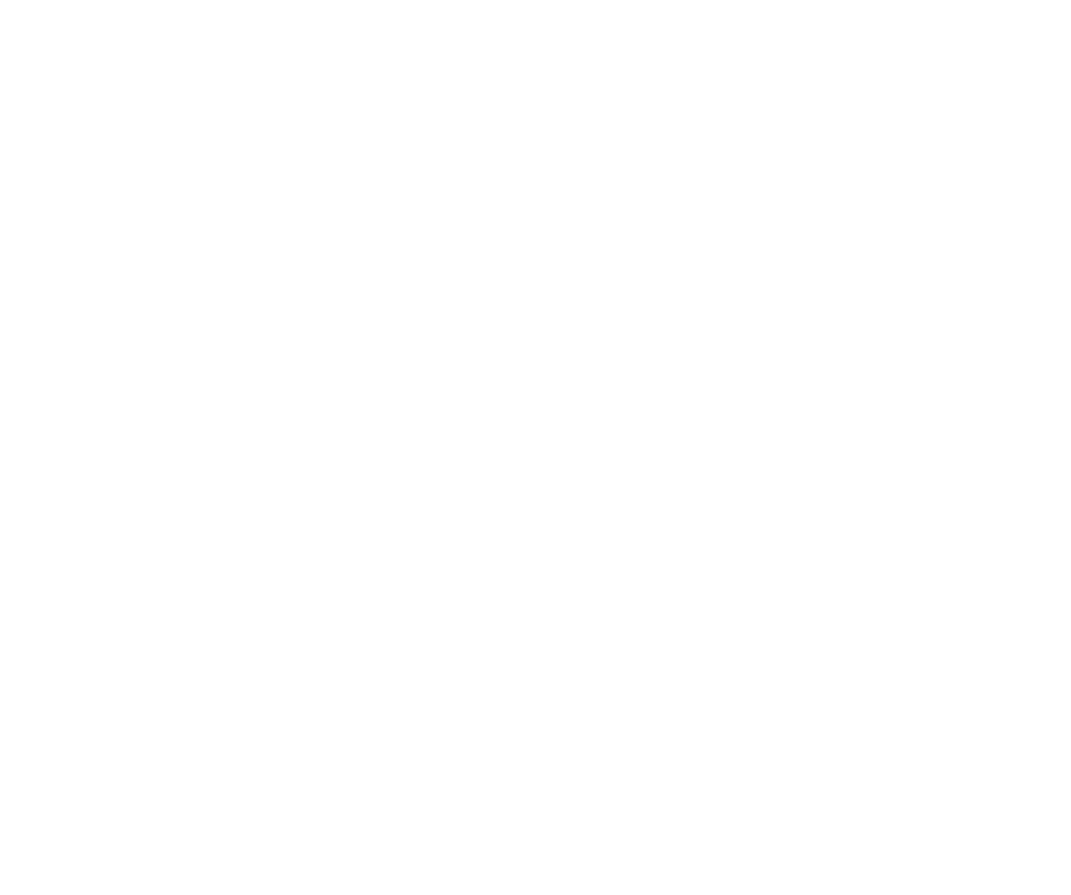
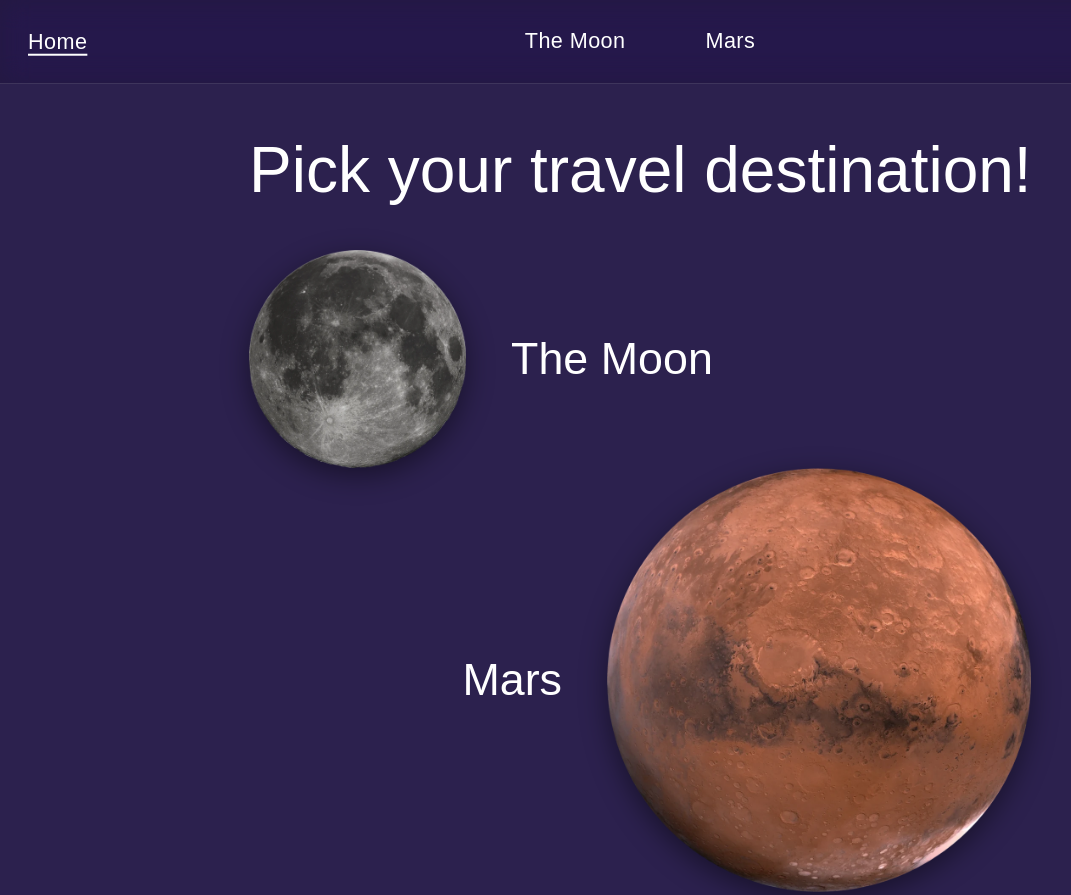
Before and after one commit to fugaiii/abandoned-but-not-forgotten, a plain HTML site: page website/index.html in a window 1280 px wide. Shown: the top 895 px of the page, without its empty margins (0-1071 px from the left). Before the commit the page ends 800 px from the top, so only its background shows below. Drawn offline with Linux system fonts and the light colour scheme; a web font is replaced by a local one.

Commit message:
There's now a homepage where you select where to go (celestial object), added shadows to the big text on the Moon & Mars page + shadows on the homepage behind the Moon and Mars, made a function that let's the user travel even if they clicked on the text on the homepage, made the offset of the underline under the text in the menu bar on top from 8px to 5px.

```diff
--- /dev/null
+++ b/website/home.css
@@ -0,0 +1,130 @@
+/* ==========================================================
+   HOME PAGE  (index.html)
+   Pick the Moon or Mars. Click a planet (or its name) to go there.
+   ========================================================== */
+
+.home {
+  /* Fill the screen, so the fade sits at the very bottom
+     (150px = the height of .fade-to-black) */
+  min-height: calc(100vh - 150px);
+  padding: 130px 6vw 60px;            /* 84px top bar + some air */
+
+  /* Real-life sizes: Mars is 1.951x wider than the Moon
+     (Moon radius 1,737.4 km, Mars radius 3,389.5 km).
+     Only change --moon-size; Mars follows automatically. */
+  --moon-size: clamp(120px, 17vw, 300px);
+  --mars-size: calc(var(--moon-size) * 1.951);
+}
+
+/* Shrinks to the width of the title and sits in the middle.
+   The Moon starts where the title starts, Mars ends where it ends. */
+.home-inner {
+  width: fit-content;
+  margin: 0 auto;
+}
+
+/* ---------- Title ---------- */
+
+.home h1 {
+  margin: 0 0 40px;
+  text-align: center;
+  font-size: clamp(2rem, 5vw, 4rem);
+  font-weight: 400;
+  line-height: 1.25;
+  user-select: none;
+  animation: rise-in 0.6s cubic-bezier(0.22, 1, 0.36, 1) both;
+}
+
+/* ---------- The two planets ---------- */
+
+/* Moon on the left edge, Mars on the right edge */
+.destinations {
+  display: flex;
+  flex-direction: column;
+}
+
+.destination {
+  display: flex;
+  align-items: center;                /* name's middle = planet's middle */
+  gap: clamp(20px, 3.5vw, 64px);
+  color: #ffffff;
+  text-decoration: none;
+  border-radius: 999px;               /* round focus ring for keyboard users */
+}
+
+.destination-moon {
+  align-self: flex-start;
+}
+
+.destination-mars {
+  align-self: flex-end;
+}
+
+.planet {
+  display: block;
+  height: auto;
+  user-select: none;
+  -webkit-user-drag: none;
+
+  /* Small shadow under the planet. drop-shadow (not box-shadow)
+     follows the round shape instead of the square picture box. */
+  filter: drop-shadow(0 8px 14px rgba(0, 0, 0, 0.45));
+  transition: transform 0.25s cubic-bezier(0.22, 1, 0.36, 1),
+              filter 0.25s cubic-bezier(0.22, 1, 0.36, 1);
+}
+
+.destination-moon .planet {
+  width: var(--moon-size);
+}
+
+.destination-mars .planet {
+  width: var(--mars-size);
+}
+
+.planet-name {
+  font-size: clamp(1.4rem, 3.5vw, 3rem);
+  user-select: none;
+  transition: transform 0.25s cubic-bezier(0.22, 1, 0.36, 1);
+}
+
+/* The name grows away from its planet, so they never bump into each other */
+.destination-moon .planet-name {
+  transform-origin: left center;
+}
+
+.destination-mars .planet-name {
+  transform-origin: right center;
+}
+
+/* Planet AND name grow a little when you point at either one
+   = "you can click me!" */
+.destination:hover .planet,
+.destination:focus-visible .planet,
+.destination:hover .planet-name,
+.destination:focus-visible .planet-name {
+  transform: scale(1.06);
+}
+
+/* ...and its shadow gets bigger and softer, like it lifts off the page */
+.destination:hover .planet,
+.destination:focus-visible .planet {
+  filter: drop-shadow(0 16px 24px rgba(0, 0, 0, 0.5));
+}
+
+.destination:focus-visible {
+  outline: 3px solid #ffffff;
+  outline-offset: 8px;
+}
+
+/* ---------- Respect people who turn off animations ---------- */
+
+@media (prefers-reduced-motion: reduce) {
+  .home h1 {
+    animation: none;
+  }
+
+  .planet,
+  .planet-name {
+    transition: none;
+  }
+}
--- a/website/index.html
+++ b/website/index.html
@@ -0,0 +1,55 @@
+<!DOCTYPE html>
+<html lang="en">
+<head>
+  <meta charset="UTF-8">
+  <meta name="viewport" content="width=device-width, initial-scale=1.0">
+  <title>Pick your travel destination!</title>
+
+  <!-- Load the Lexend Exa font from Google Fonts -->
+  <link rel="preconnect" href="https://fonts.googleapis.com">
+  <link rel="preconnect" href="https://fonts.gstatic.com" crossorigin>
+  <link href="https://fonts.googleapis.com/css2?family=Lexend+Exa:wght@300;400;500;700&display=swap" rel="stylesheet">
+
+  <!-- Same stylesheet as the Moon & Mars pages -->
+  <link rel="stylesheet" href="style.css">
+  <!-- Styles only for the home page -->
+  <link rel="stylesheet" href="home.css">
+</head>
+<body class="page-home">
+
+  <!-- Frosted top bar, stays on screen while scrolling -->
+  <nav class="topbar">
+    <a href="index.html" class="return-link active">Home</a>
+
+    <div class="nav-center">
+      <a href="moon.html">The Moon</a>
+      <a href="mars.html">Mars</a>
+    </div>
+  </nav>
+
+  <main class="home">
+    <!-- As wide as the title, so the planets line up with its edges -->
+    <div class="home-inner">
+      <h1>Pick your travel destination!</h1>
+
+      <!-- The whole row (picture + name) is one big button,
+           so little fingers can't miss it -->
+      <div class="destinations">
+        <a href="moon.html" class="destination destination-moon">
+          <img class="planet" src="images/moon-disk.webp" alt="" width="1000" height="1000">
+          <span class="planet-name">The Moon</span>
+        </a>
+
+        <a href="mars.html" class="destination destination-mars">
+          <span class="planet-name">Mars</span>
+          <img class="planet" src="images/mars-disk.webp" alt="" width="1000" height="1000">
+        </a>
+      </div>
+    </div>
+  </main>
+
+  <!-- Short fade from the page color into black at the very end -->
+  <div class="fade-to-black"></div>
+
+</body>
+</html>
--- a/website/style.css
+++ b/website/style.css
@@ -5,6 +5,11 @@
   --hero-image: url('images/mars.jpg');
   --hero-overlay: linear-gradient(to bottom, rgba(190, 151, 120, 0) 55%, #be9778 100%);
   --bar-tint: rgba(30, 20, 15, 0.35);      /* warm brown tint */
+}
+
+.page-home {
+  --page-color: #2c214e;
+  --bar-tint: rgba(20, 14, 40, 0.35);      /* dark purple tint */
 }
 
 .page-moon {
@@ -77,9 +82,9 @@ body {
   gap: 80px;
 }
 
-.nav-center a.active {
+.topbar a.active {
   text-decoration: underline;
-  text-underline-offset: 8px;
+  text-underline-offset: 5px;
 }
 
 /* ---------- Picture at the top ---------- */
```
Also changed, not shown: website/images/mars-disk.webp (added), website/images/moon-disk.webp (added).
